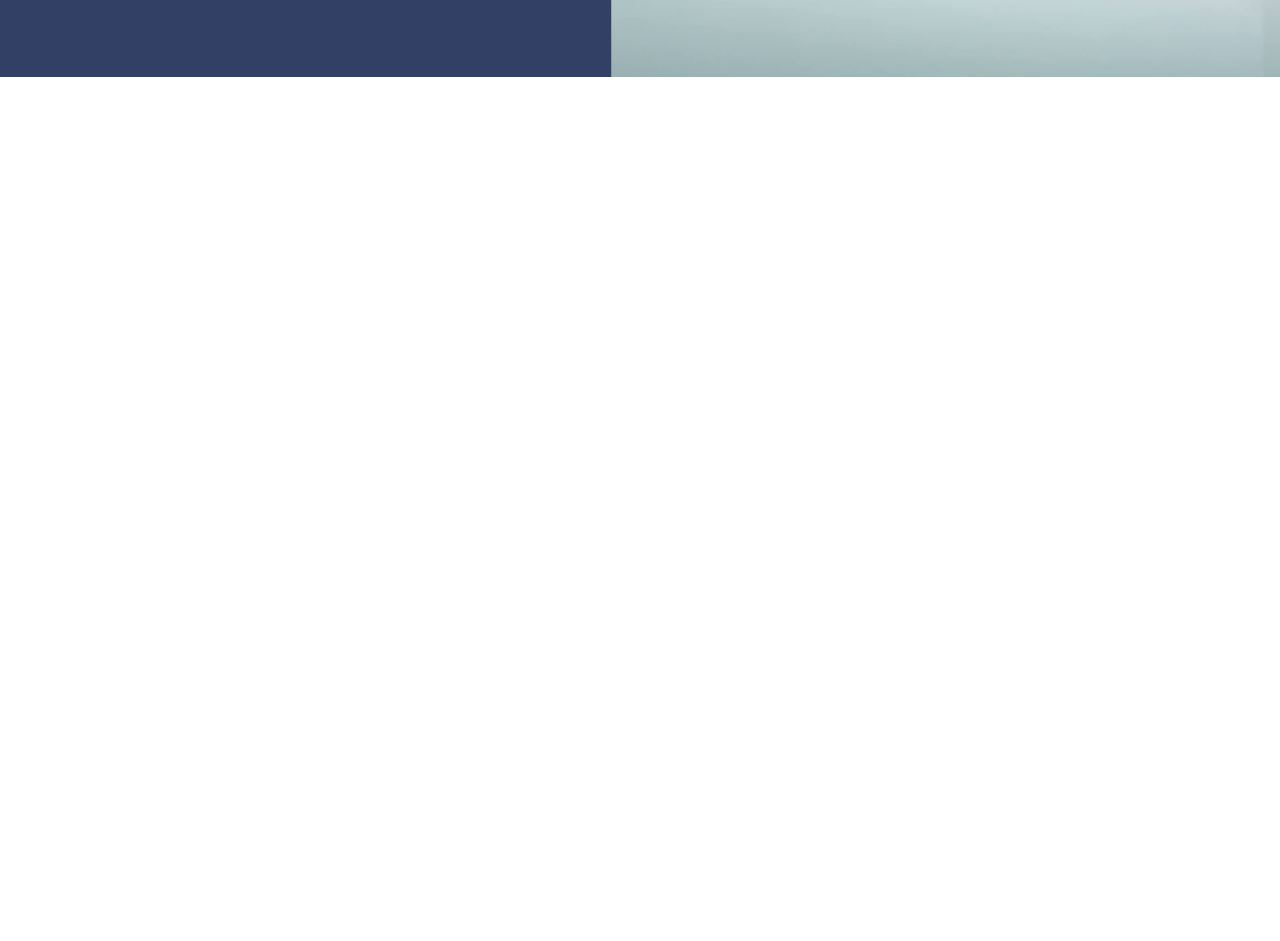
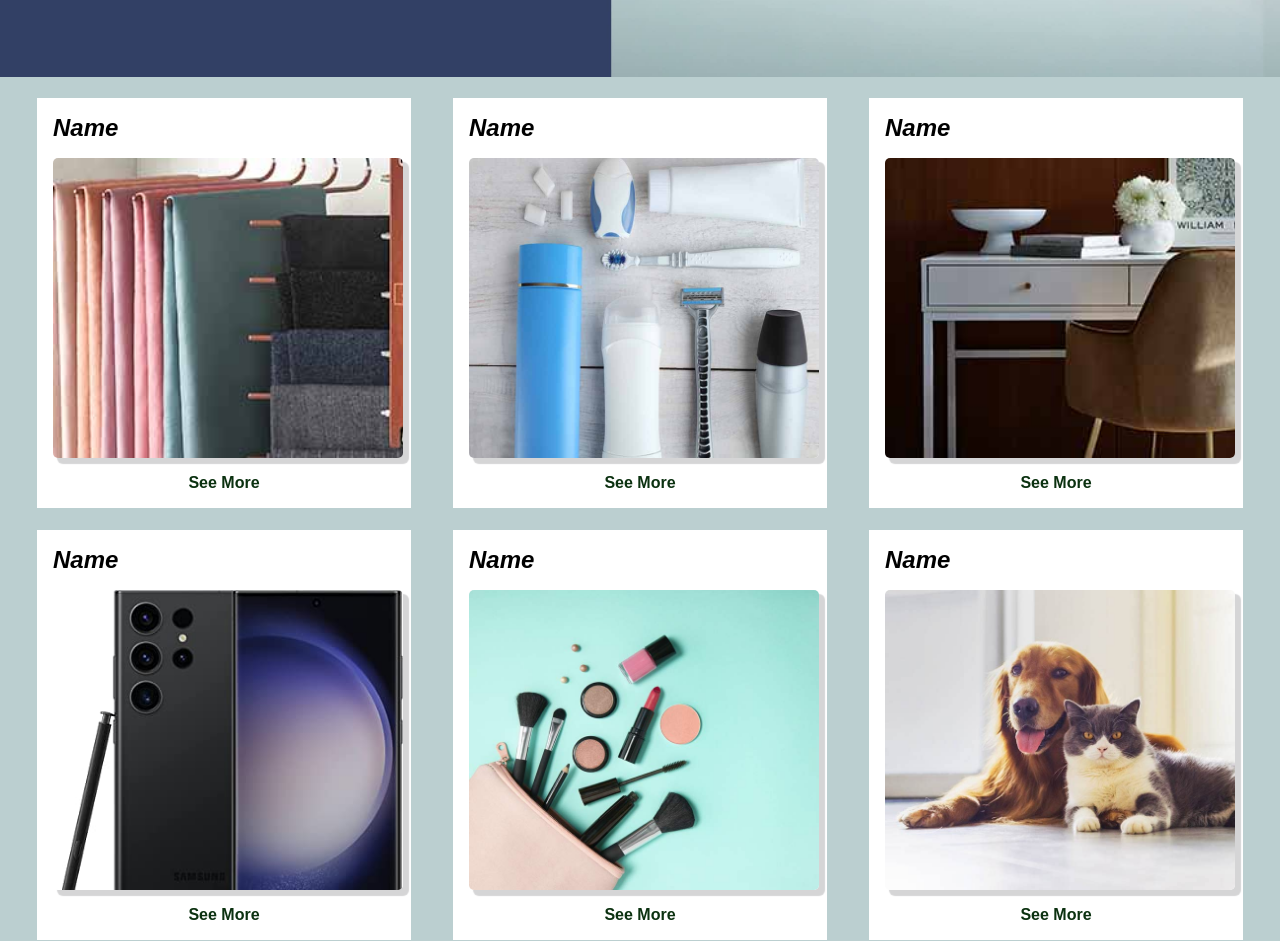
Before and after one commit to ali-381/amazon-clone, a plain HTML site: page index.html in a window 1280 px wide. Shown: the part 423-1364 px from the top of the page. Before the commit the page ends 800 px from the top, so only its background shows below. Drawn offline with Linux system fonts and the light colour scheme.

Commit message:
card Section completed

```diff
--- a/index.html
+++ b/index.html
@@ -97,8 +97,72 @@
       <p class="hero-msg">
         You are on amazon.com. You can also shop on Amazon Pakistan for millions
         of products with fast local delivery.
-         <a href="">Click here to go to amazon.in</a>
+        <a href="">Click here to go to amazon.in</a>
       </p>
+    </div>
+
+    <!--Card Section   -->
+    <div class="shopping-card">
+      <div class="cardbox">
+        <div class="cardbox-content">
+          <h2>Name</h2>
+          <div
+            class="card-img"
+            style="background-image: url('img/box1_image.jpg')"
+          ></div>
+          <p>See More</p>
+        </div>
+      </div>
+      <div class="cardbox">
+        <div class="cardbox-content">
+          <h2>Name</h2>
+          <div
+            class="card-img"
+            style="background-image: url('img/box2_image.jpg')"
+          ></div>
+          <p>See More</p>
+        </div>
+      </div>
+      <div class="cardbox">
+        <div class="cardbox-content">
+          <h2>Name</h2>
+          <div
+            class="card-img"
+            style="background-image: url('img/box3_image.jpg')"
+          ></div>
+          <p>See More</p>
+        </div>
+      </div>
+      <div class="cardbox">
+        <div class="cardbox-content">
+          <h2>Name</h2>
+          <div
+            class="card-img"
+            style="background-image: url('img/box4_image.jpg')"
+          ></div>
+          <p>See More</p>
+        </div>
+      </div>
+      <div class="cardbox">
+        <div class="cardbox-content">
+          <h2>Name</h2>
+          <div
+            class="card-img"
+            style="background-image: url('img/box5_image.jpg')"
+          ></div>
+          <p>See More</p>
+        </div>
+      </div>
+      <div class="cardbox">
+        <div class="cardbox-content">
+          <h2>Name</h2>
+          <div
+            class="card-img"
+            style="background-image: url('img/box6_image.jpg')"
+          ></div>
+          <p>See More</p>
+        </div>
+      </div>
     </div>
   </body>
   <script src="app.js"></script>
--- a/style.css
+++ b/style.css
@@ -173,14 +173,14 @@ span {
   margin: 1rem;
 }
 
-.panel-card-deals{
+.panel-card-deals {
   font-weight: 700;
   font-size: 1rem;
 }
 
 /* hero Section Start */
 
-.hero-section{
+.hero-section {
   background-image: url(img/hero_image.jpg);
   background-size: cover;
   height: 25rem;
@@ -200,7 +200,55 @@ span {
   margin-bottom: 5rem;
 }
 
-.hero-msg a{
+.hero-msg a {
   color: rgb(26, 204, 106);
   text-decoration: none;
 }
+
+/* shopping Card */
+
+.shopping-card {
+  display: flex;
+  flex-wrap: wrap;
+  justify-content: space-evenly;
+  background-color: #bbcfd0;
+}
+
+.cardbox {
+  width: 30%;
+  height: 25rem;
+  margin-top: 1rem;
+  margin-bottom: 1rem;
+}
+
+.cardbox-content{
+  padding: 1rem;
+  background-color: white;
+  margin: 5px;
+}
+
+.cardbox-content h2{
+  font-weight: 700;
+  font-size: 1.5rem;
+  font-style: italic;
+  margin-bottom: 1rem;
+}
+
+.card-img{
+  background-size: cover;
+  background-repeat: no-repeat;
+  width: 350px;
+  height: 300px;
+  border-radius: 5px;
+  box-shadow: 5px 5px 1px 1px rgba(45, 45, 48, 0.2);
+}
+
+.cardbox-content p{
+  color: rgb(11, 49, 16);
+  font-weight: 700;
+  text-align: center;
+  margin-top: 1rem;
+  cursor: pointer;
+
+
+}
```
Also changed, not shown: img/card_image.jpg (added).
